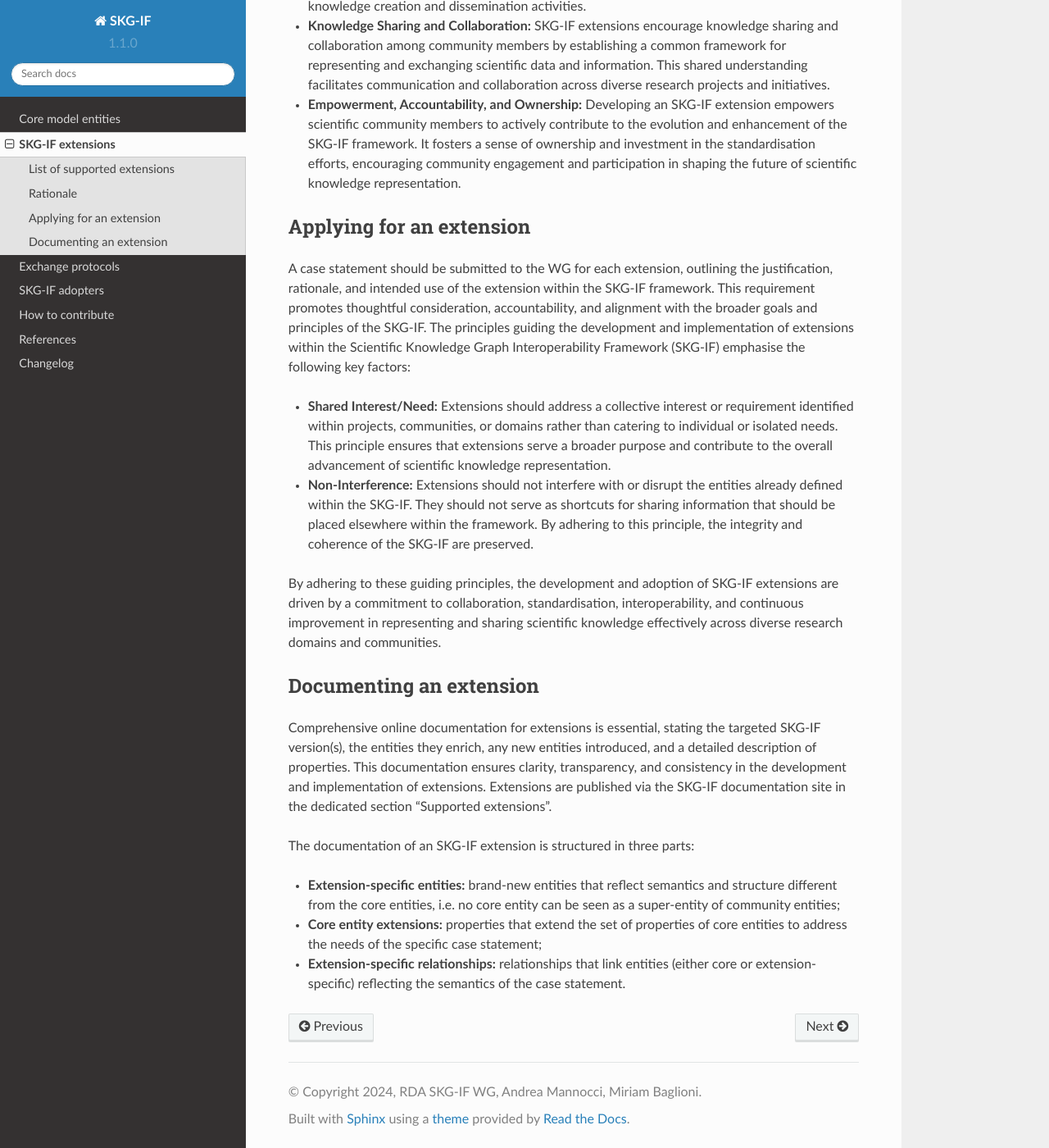
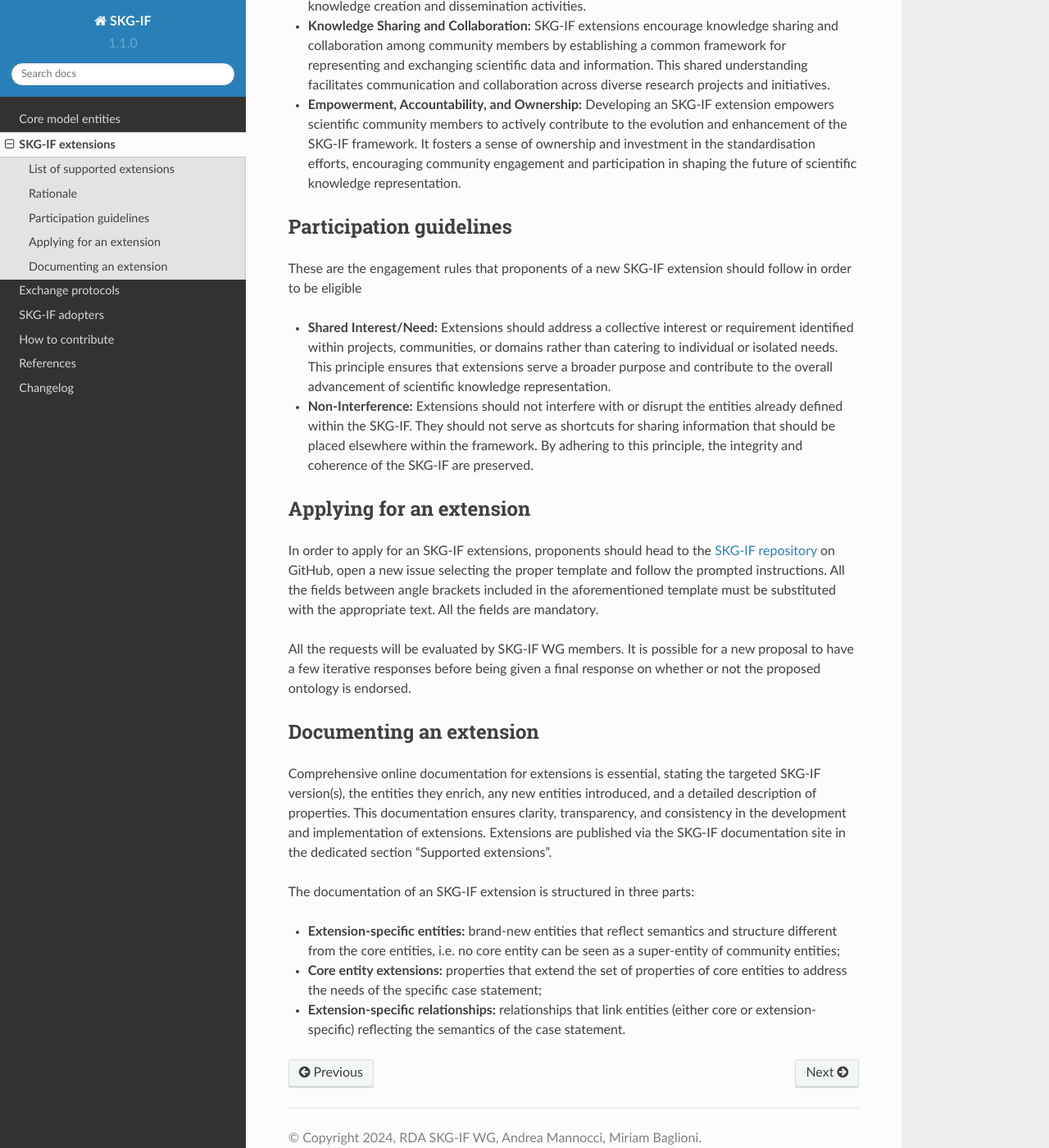
Before and after one commit to andremann/SKG-IF, a Sphinx documentation site: the page built from docs/source/extensions.rst, in a window 1280 px wide and 1400 px high, scrolled down 1505 px. Shown: the whole window at 82% size. Built offline with Sphinx 7.4.7 and the Read the Docs theme 2.0.0, drawn with Linux system fonts in a browser that asks for light colours; pages that are not in the unit, such as notebooks, are missing from menus.

Commit message:
restructured ext as rules and submission process

```diff
--- a/docs/source/extensions.rst
+++ b/docs/source/extensions.rst
@@ -39,16 +39,21 @@ The primary motivations for developing an SKG-IF extension include:
 * **Empowerment, Accountability, and Ownership:** Developing an SKG-IF extension empowers scientific community members to actively contribute to the evolution and enhancement of the SKG-IF framework. It fosters a sense of ownership and investment in the standardisation efforts, encouraging community engagement and participation in shaping the future of scientific knowledge representation.
 
 
-Applying for an extension
+Participation guidelines
 ---------------------------
-A case statement should be submitted to the WG for each extension, outlining the justification, rationale, and intended use of the extension within the SKG-IF framework.
-This requirement promotes thoughtful consideration, accountability, and alignment with the broader goals and principles of the SKG-IF.
-The principles guiding the development and implementation of extensions within the Scientific Knowledge Graph Interoperability Framework (SKG-IF) emphasise the following key factors:
+These are the engagement rules that proponents of a new SKG-IF extension should follow in order to be eligible
 
 * **Shared Interest/Need:** Extensions should address a collective interest or requirement identified within projects, communities, or domains rather than catering to individual or isolated needs. This principle ensures that extensions serve a broader purpose and contribute to the overall advancement of scientific knowledge representation.
 * **Non-Interference:** Extensions should not interfere with or disrupt the entities already defined within the SKG-IF. They should not serve as shortcuts for sharing information that should be placed elsewhere within the framework. By adhering to this principle, the integrity and coherence of the SKG-IF are preserved.
 
-By adhering to these guiding principles, the development and adoption of SKG-IF extensions are driven by a commitment to collaboration, standardisation, interoperability, and continuous improvement in representing and sharing scientific knowledge effectively across diverse research domains and communities.
+Applying for an extension
+---------------------------
+In order to apply for an SKG-IF extensions, proponents should head to the `SKG-IF repository <https://github.com/andremann/SKG-IF>`_ on GitHub, open a new issue selecting the proper template and follow the prompted instructions.
+All the fields between angle brackets included in the aforementioned template must be substituted with the appropriate text. All the fields are mandatory.
+
+All the requests will be evaluated by SKG-IF WG members.
+It is possible for a new proposal to have a few iterative responses before being given a final response on whether or not the proposed ontology is endorsed.
+
 
 Documenting an extension
 ---------------------------
```
